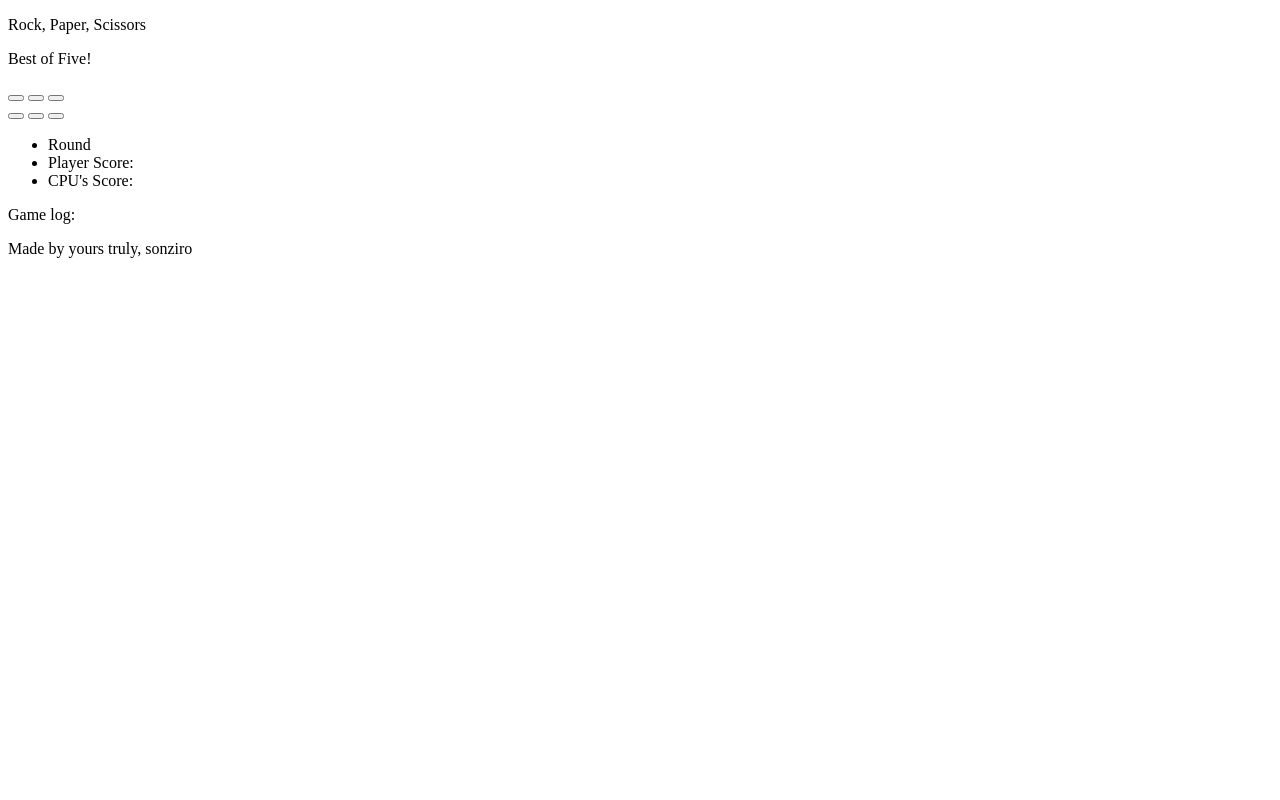
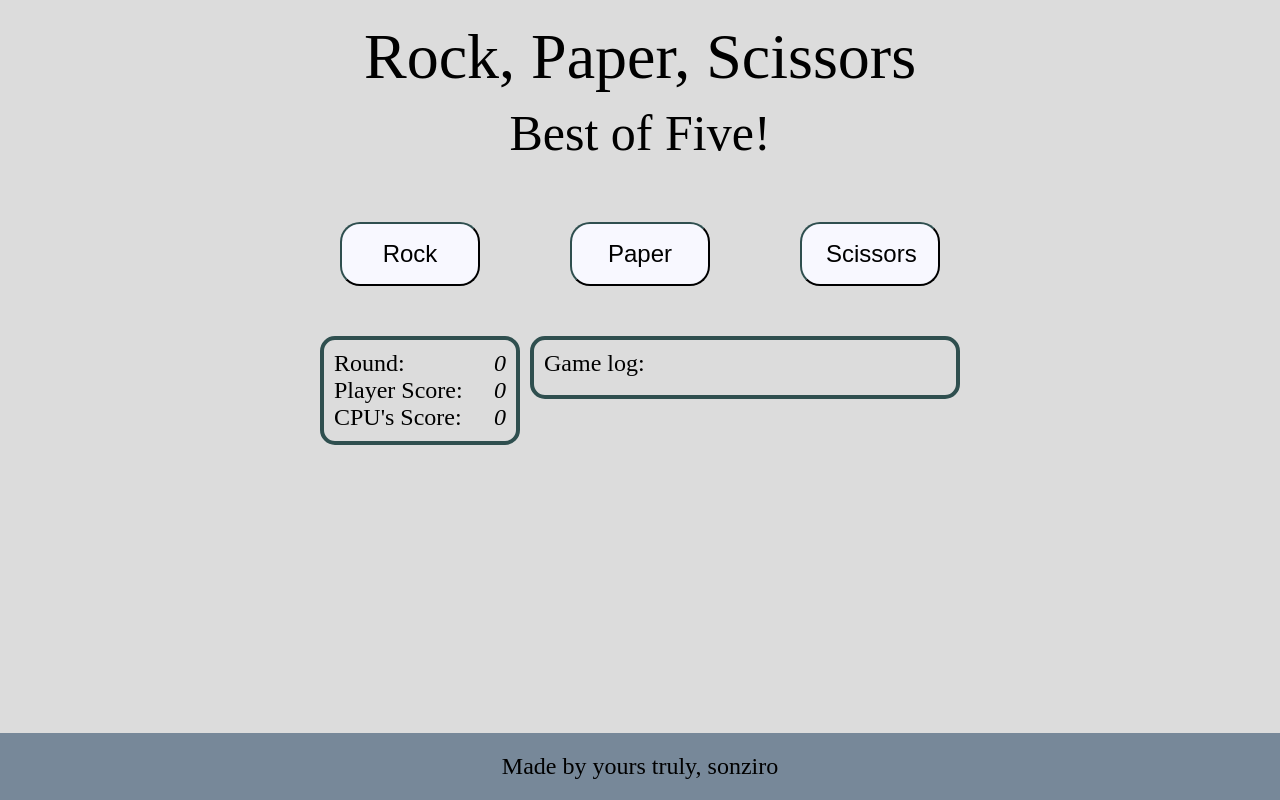
Before and after one commit to SonZir0/odin-rock-paper-scissors, a plain HTML site: page index.html in a window 1280 px wide. Drawn offline with Linux system fonts and the light colour scheme.

Commit message:
Add simplistic style. Change html a little

```diff
--- a/index.html
+++ b/index.html
@@ -4,45 +4,45 @@
 <head>
     <meta charset="utf-8">
     <title>Rock, paper, scissors</title>
-    <script src="code.js"></script>
+    <link rel="stylesheet" href="style.css">
+    <script src="code.js" defer></script>
 </head>
 
 <body>
 
+    <header>
         <p>Rock, Paper, Scissors</p>
-    <p>Best of Five!</p>
+        <p class="second">Best of Five!</p>
+    </header>
 
     <main>
         <div class="interface">
-            <div class="player choice">
-                <button class="rock"></button>
-                <button class="paper"></button>
-                <button class="scissors"></button>
-            </div>
-            <div class="CPU choice">
-                <button class="rock"></button>
-                <button class="paper"></button>
-                <button class="scissors"></button>
-            </div>
+            <button class="rock">Rock</button>
+            <button class="paper">Paper</button>
+            <button class="scissors">Scissors</button>
         </div>
 
+        <div class="info">
+            <div class="left">
                 <ul class="results">
                     <li class="round">
-                <span>Round</span>
-                <var></var>
+                        <span>Round: </span>
+                        <var>0</var>
                     </li>
                     <li class="playerScore">
                         <span>Player Score: </span>
-                <var></var>
+                        <var>0</var>
                     </li>
                     <li class="CPU score">
                         <span>CPU's Score: </span>
-                <var></var>
+                        <var>0</var>
                     </li>
                 </ul>
+            </div>
 
             <div class="gamelog">
                 <p>Game log: </p>
+            </div>
         </div>
     </main>
 
--- /dev/null
+++ b/style.css
@@ -0,0 +1,105 @@
+html {
+    box-sizing: border-box;
+    height: 100%;
+  }
+  *,
+  *::before,
+  *::after {
+    box-sizing: inherit;
+  }
+
+body {
+    margin: 0px;
+    height: 100%;
+    min-width: 400px;
+    display: flex;
+    flex-direction: column;
+    background-color: gainsboro;
+}
+
+main {
+    margin: 0px 25vw;
+    min-width: 225px;
+}
+
+header p {
+    font-size: 64px;
+    text-align: center;
+    margin: 20px 0px 10px;
+}
+
+header .second {
+    margin-top: 10px;
+    font-size: 50px;
+}
+
+.interface {
+    display: flex;
+    flex-wrap: wrap;
+    justify-content: space-around;
+    justify-items: center;
+    gap: 50px;
+    margin: 50px 0px;
+}
+
+button {
+    flex: none;
+    height: 64px;
+    width: 10vw;
+    min-width: 140px;
+    padding: 16px 24px;
+    font-size: 24px;
+    border-color: darkslategray;
+    border-radius: 20px;
+    background-color: ghostwhite;
+}
+
+.info {
+    display: flex;
+    gap: 10px;
+    align-items: flex-start;
+    justify-content: center;
+    flex-wrap: wrap;
+}
+
+ul {
+    margin: 0px;
+    padding: 10px;
+    list-style-type: none;
+    font-size: 24px;
+    display: inline-block;
+
+    border: solid 4px darkslategray;
+    border-radius: 15px;
+    width: 200px;
+}
+
+li {
+    display: flex;
+}
+
+var {
+    margin-left: auto;
+}
+
+.gamelog {
+    flex: auto;
+    border: solid 4px darkslategray;
+    border-radius: 15px;
+    padding: 10px;
+}
+
+.gamelog p {
+    margin: 0px 0px 8px;
+    font-size: 24px;
+}
+
+footer {
+    flex: none;
+    margin-top: auto;
+    text-align: center;
+
+    font-size: 24px;
+    padding: 20px;
+    background-color: lightslategray;
+}
```
Lines whose indentation alone changed are shown as unchanged.
